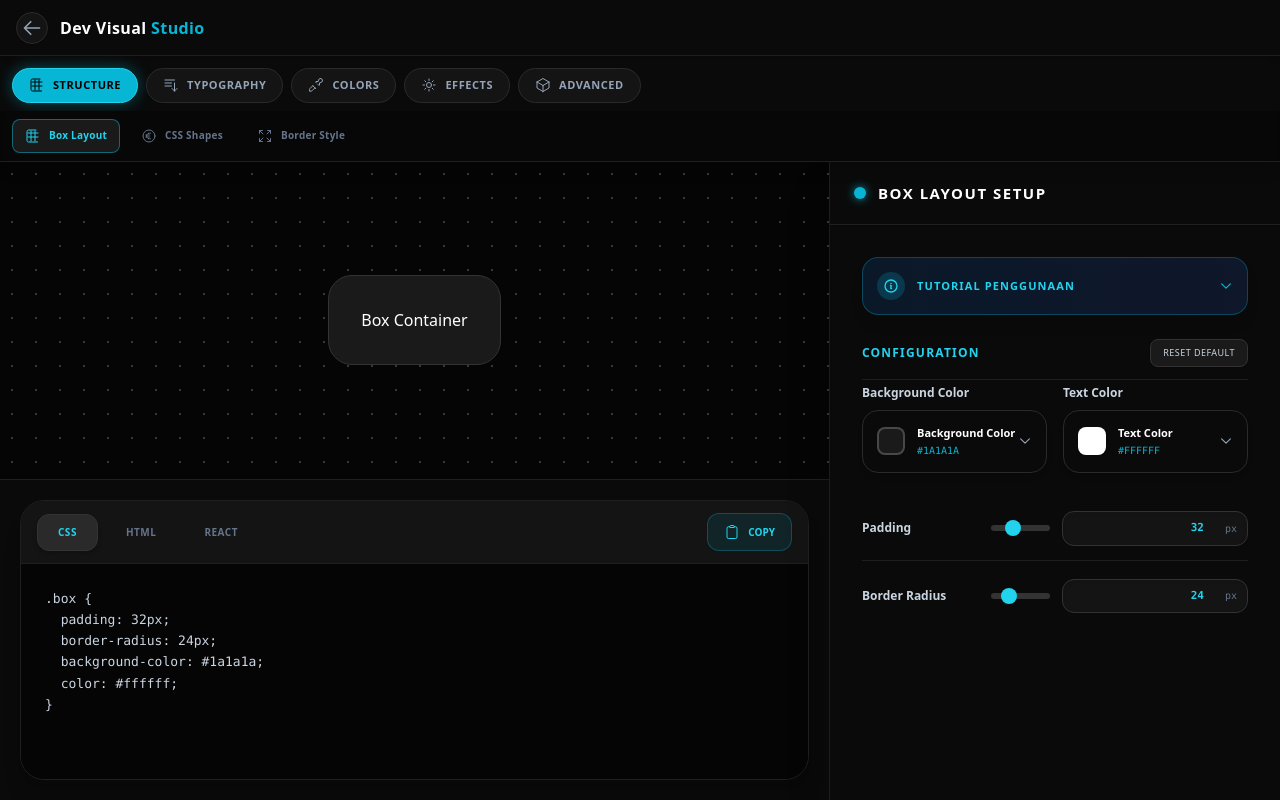
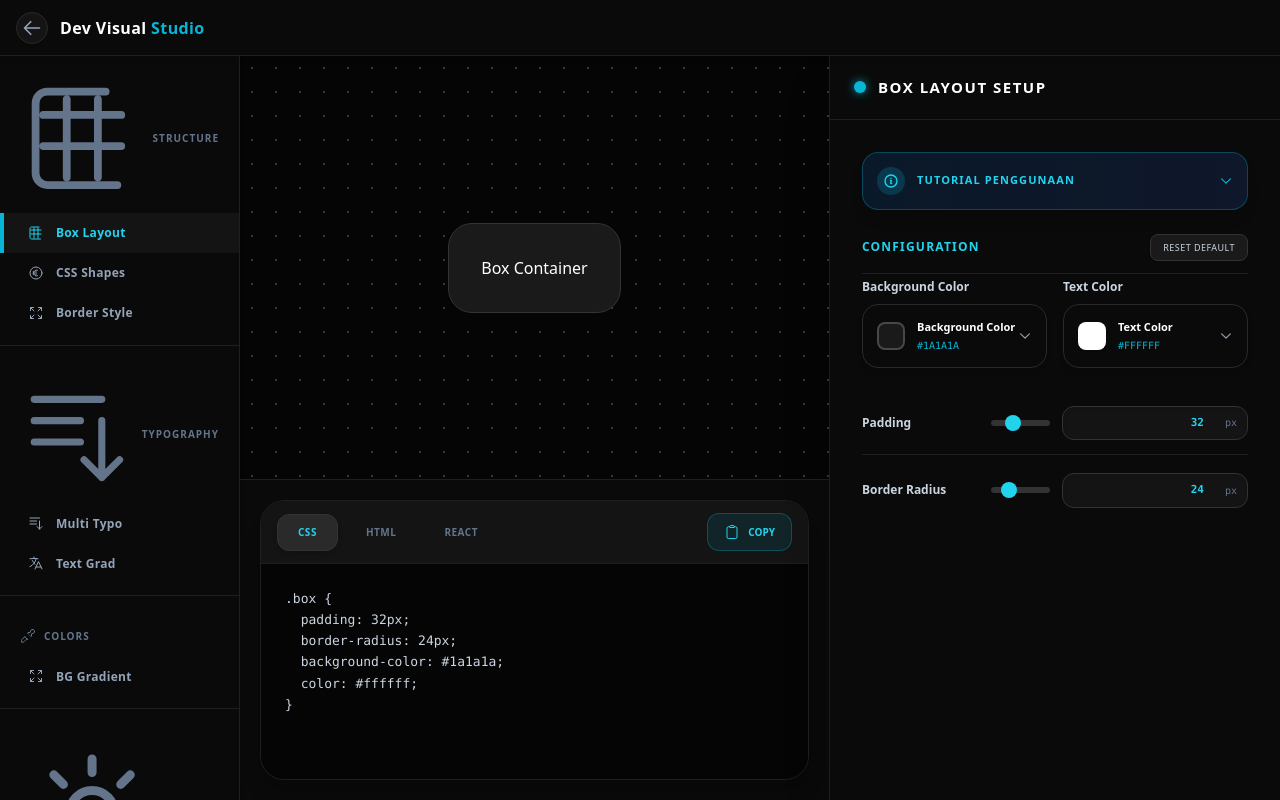
Before and after one commit to Rafli161102/CV-MRR, a Next.js app: page /css-studio in a window 1280 px wide. Built offline with nearby package versions, Linux system fonts and the light colour scheme.

Commit message:
Update page.jsx

```diff
--- a/src/app/css-studio/page.jsx
+++ b/src/app/css-studio/page.jsx
@@ -9,7 +9,6 @@ import {
   PluginGlow, PluginFilters, PluginTransform, PluginAnimation, PluginTransitions, PluginPixelDrawing
 } from './_components/plugins';
 
-// Data Kategori & Plugin dengan Icon
 const CATEGORIES = [
   { id: 'Structure', title: 'Structure', icon: Icons.Layout },
   { id: 'Typography', title: 'Typography', icon: Icons.Typography },
@@ -33,12 +32,13 @@ const PLUGINS = [
   { id: 'transform', title: '3D Studio', Icon: Icons.Cube3D, Component: PluginTransform, cat: 'Advanced' },
   { id: 'animation', title: 'Keyframes', Icon: Icons.Animation, Component: PluginAnimation, cat: 'Advanced' },
   { id: 'transitions', title: 'Transitions', Icon: Icons.Transitions, Component: PluginTransitions, cat: 'Advanced' },
-  { id: 'pixelart', title: 'Pixel Draw', Icon: Icons.Brush, Component: PluginPixelDrawing, cat: 'Advanced' }
+  { id: 'pixelart', title: 'Pixel Draw', Icon: Icons.Brush, Component: PluginPixelDrawing, cat: 'Advanced' } // NAMA SESUAI PLUGINMAX
 ];
 
 export default function CssStudioPage() {
   const [activeCat, setActiveCat] = useState('Structure');
   const [activeId, setActiveId] = useState('layout');
+  const [animKey, setAnimKey] = useState(0); // Trigger Animasi Transisi
   const router = useRouter();
 
   useEffect(() => {
@@ -47,13 +47,27 @@ export default function CssStudioPage() {
     return () => { document.body.style.overflow = 'auto'; };
   }, []);
 
-  // Filter plugin berdasarkan kategori aktif
+  const handlePluginChange = (id) => {
+    if (activeId !== id) {
+       setActiveId(id);
+       setAnimKey(prev => prev + 1); // Me-restart animasi fade-in
+    }
+  };
+
+  const handleCategoryChange = (catId) => {
+    if (activeCat !== catId) {
+      setActiveCat(catId);
+      const firstPlugin = PLUGINS.find(p => p.cat === catId);
+      if (firstPlugin) handlePluginChange(firstPlugin.id);
+    }
+  };
+
   const currentPlugins = PLUGINS.filter(p => p.cat === activeCat);
 
   return (
     <div className="fixed inset-0 w-full h-[100dvh] flex flex-col font-sans bg-[#050505] text-[#d4d4d4] overflow-hidden z-[90]">
 
-      {/* APP BAR - HEADER */}
+      {/* APP BAR HEADER */}
       <div className="h-14 px-4 border-b border-[#1f1f1f] flex items-center justify-between bg-[#0a0a0a] shrink-0 shadow-md z-50">
         <div className="flex items-center gap-3">
           <button onClick={() => router.push('/toolkit')} className="w-8 h-8 flex items-center justify-center text-slate-400 hover:text-white bg-[#141414] hover:bg-[#1f1f1f] rounded-full transition-all shadow-sm border border-[#2a2a2a]">
@@ -63,67 +77,75 @@ export default function CssStudioPage() {
         </div>
       </div>
 
-      {/* NATIVE SLIDE NAVIGATION */}
-      <div className="flex flex-col bg-[#0a0a0a] border-b border-[#1f1f1f] shrink-0 z-40 shadow-lg">
-
-        {/* Kategori Utama (Scroll Horizontal) */}
+      {/* MOBILE NAV: HORIZONTAL SLIDER */}
+      <div className="flex lg:hidden flex-col bg-[#0a0a0a] border-b border-[#1f1f1f] shrink-0 z-40 shadow-xl">
         <div className="flex overflow-x-auto custom-scroll px-3 pt-3 pb-2 gap-2 snap-x">
-          {CATEGORIES.map(cat => {
-            const isActive = activeCat === cat.id;
-            return (
+          {CATEGORIES.map(cat => (
               <button
-                key={cat.id}
-                onClick={() => { setActiveCat(cat.id); setActiveId(PLUGINS.find(p => p.cat === cat.id)?.id); }}
-                className={`snap-start shrink-0 flex items-center gap-2 px-4 py-2 rounded-full border transition-all duration-300 ${isActive ? 'bg-cyan-500 text-black border-cyan-400 shadow-[0_0_15px_rgba(6,182,212,0.4)]' : 'bg-[#141414] text-slate-400 border-[#2a2a2a] hover:border-[#444]'}`}
+                key={cat.id} onClick={() => handleCategoryChange(cat.id)}
+                className={`snap-start shrink-0 flex items-center gap-2 px-4 py-2 rounded-full border-2 transition-all duration-300 ${activeCat === cat.id ? 'bg-[#141414] text-cyan-400 border-cyan-500 shadow-[0_0_15px_rgba(6,182,212,0.3)]' : 'bg-[#0a0a0a] text-slate-500 border-[#1f1f1f]'}`}
               >
                 <div className="w-4 h-4"><cat.icon /></div>
                 <span className="text-[11px] font-black uppercase tracking-wider">{cat.title}</span>
               </button>
-            )
-          })}
+          ))}
         </div>
-
-        {/* Sub-Kategori / Plugin (Scroll Horizontal) */}
-        <div className="flex overflow-x-auto custom-scroll px-3 py-2 gap-2 bg-[#050505]/50 shadow-inner">
-          {currentPlugins.map(plugin => {
-             const isActive = activeId === plugin.id;
-             return (
+        <div className="flex overflow-x-auto custom-scroll px-3 py-2 gap-2 bg-[#050505] shadow-inner border-t border-[#1a1a1a]">
+          {currentPlugins.map(plugin => (
                <button
-                 key={plugin.id}
-                 onClick={() => setActiveId(plugin.id)}
-                 className={`shrink-0 flex items-center gap-2 px-3 py-2 rounded-lg transition-all duration-300 border ${isActive ? 'bg-[#1a1a1a] text-cyan-400 border-cyan-500/50' : 'bg-transparent text-slate-500 border-transparent hover:bg-[#141414] hover:text-slate-300'}`}
+                 key={plugin.id} onClick={() => handlePluginChange(plugin.id)}
+                 className={`shrink-0 flex items-center gap-2 px-3 py-2.5 rounded-xl transition-all duration-300 border ${activeId === plugin.id ? 'bg-[#1a1a1a] text-white border-cyan-500/50 shadow-md' : 'bg-transparent text-slate-500 border-transparent hover:bg-[#141414]'}`}
                >
                  <div className="w-4 h-4"><plugin.Icon /></div>
                  <span className="text-[10px] font-bold tracking-wide whitespace-nowrap">{plugin.title}</span>
                </button>
-             )
-          })}
+          ))}
         </div>
       </div>
 
-      {/* MAIN WORKSPACE KONTEN PLUGIN (Dengan Animasi Key) */}
-      <div className="flex-1 overflow-hidden bg-[#050505] relative z-10 flex flex-col">
-         {PLUGINS.map(plugin => {
-            if (plugin.id !== activeId) return null;
-            const ActivePlugin = plugin.Component;
-            return (
-              <div key={plugin.id} className="w-full h-full animate-slide-up flex flex-col">
-                 <ActivePlugin />
+      <div className="flex-1 flex flex-row overflow-hidden relative z-40 bg-[#050505]">
+
+        {/* DESKTOP NAV: SIDEBAR */}
+        <div className="hidden lg:flex w-[240px] bg-[#0a0a0a] border-r border-[#1f1f1f] shrink-0 flex-col overflow-y-auto custom-scroll z-30 shadow-md">
+           {CATEGORIES.map(cat => (
+              <div key={cat.id} className="flex flex-col w-full border-b border-[#1f1f1f] pb-3 mb-3 last:border-0">
+                 <div className="text-[10px] font-black text-slate-500 uppercase tracking-widest mb-3 mt-5 px-5 flex items-center gap-2">
+                    <cat.icon /> {cat.title}
+                 </div>
+                 {PLUGINS.filter(p => p.cat === cat.id).map(plugin => (
+                    <button
+                      key={plugin.id} onClick={() => handlePluginChange(plugin.id)}
+                      className={`flex items-center justify-start gap-3 w-full px-6 py-3 transition-all duration-200 border-l-[4px] ${activeId === plugin.id ? 'bg-[#141414] border-cyan-500 text-cyan-400 shadow-sm' : 'bg-transparent border-transparent text-slate-400 hover:bg-[#141414] hover:text-slate-200'}`}
+                    >
+                      <div className="w-4 h-4"><plugin.Icon /></div>
+                      <span className="text-[12px] font-bold tracking-wide leading-tight">{plugin.title}</span>
+                    </button>
+                 ))}
               </div>
-            );
-         })}
+           ))}
+        </div>
+
+        {/* KONTEN PLUGIN (Ditambah key untuk me-restart animasi saat ganti alat) */}
+        <div key={animKey} className="flex-1 overflow-hidden bg-[#050505] flex flex-col relative z-10 animate-fade-in-fast">
+           {PLUGINS.map(plugin => {
+              if (plugin.id !== activeId) return null;
+              const ActivePlugin = plugin.Component;
+              return <ActivePlugin key={plugin.id} />;
+           })}
+        </div>
       </div>
 
       <style>{`
-        /* Animasi Khas Native App */
+        .animate-fade-in-fast { animation: fadeInFast 0.3s cubic-bezier(0.16, 1, 0.3, 1) forwards; }
         .animate-slide-up { animation: slideUpFade 0.4s cubic-bezier(0.16, 1, 0.3, 1) forwards; }
-        @keyframes slideUpFade {
-           from { opacity: 0; transform: translateY(20px); }
-           to { opacity: 1; transform: translateY(0); }
-        }
+
+        @keyframes fadeInFast { from { opacity: 0; transform: scale(0.98); } to { opacity: 1; transform: scale(1); } }
+        @keyframes slideUpFade { from { opacity: 0; transform: translateY(20px); } to { opacity: 1; transform: translateY(0); } }
+
         input[type="range"].custom-color-slider::-webkit-slider-thumb { -webkit-appearance: none; appearance: none; width: 14px; height: 14px; background: white; border: 2px solid #111113; border-radius: 50%; box-shadow: 0 1px 4px rgba(0,0,0,0.3); cursor: pointer; }
-        .custom-scroll::-webkit-scrollbar { height: 4px; width: 4px; display: none; }
+        .custom-scroll::-webkit-scrollbar { height: 0px; width: 4px; display: none; }
         .custom-scroll { -ms-overflow-style: none; scrollbar-width: none; }
+        .custom-scroll::-webkit-scrollbar-thumb { background: #2a2a2a; border-radius: 10px; }
       `}</style>
     </div>
   );
```
